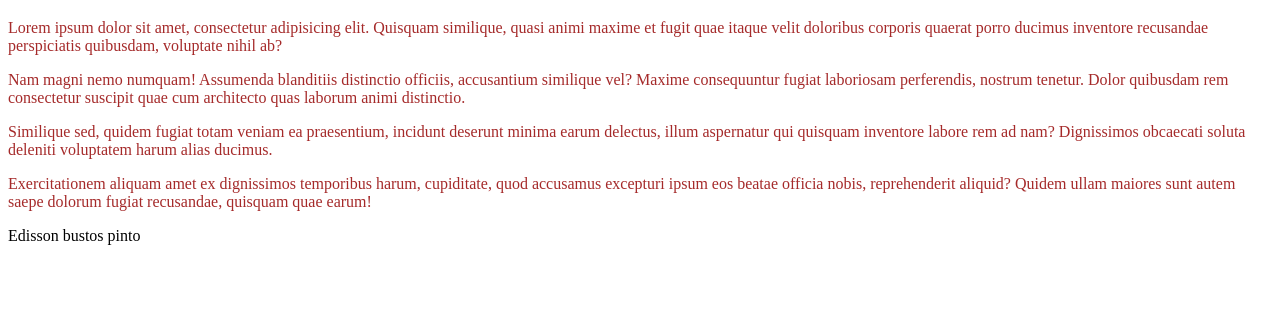
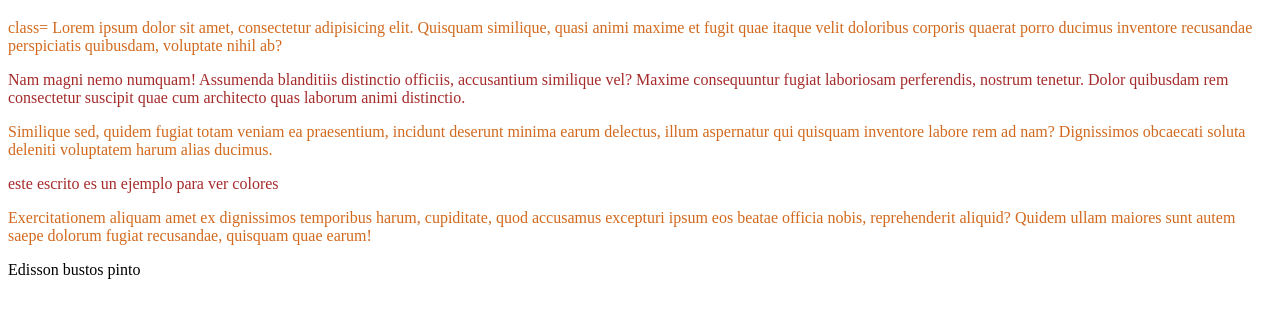
Before and after one commit to edbustos223/curso-tajamar-, a plain HTML site: page Practicas css/prac.html in a window 1280 px wide. Shown: the part 61-378 px from the top of the page. Drawn offline with Linux system fonts and the light colour scheme.

Commit message:
cambio 2

```diff
--- /dev/null
+++ b/Practicas css/extras.css
@@ -0,0 +1 @@
+p.p1{color: crimson}
--- /dev/null
+++ b/Practicas css/herencia.css
@@ -0,0 +1,10 @@
+body{
+     color: chocolate;
+     border: 1px solid black;
+     margen: 5rem;
+}
+
+p {
+
+    color:aqua
+}
--- a/Practicas css/prac.html
+++ b/Practicas css/prac.html
@@ -5,7 +5,9 @@
     <meta name="viewport" content="width=device-width, initial-scale=1.0">
     <meta http-equiv="X-UA-Compatible" content="ie=edge">
     <title>Practicas CSS</title>
+    <!--<link rel="stylesheet" href="style.css"> -->
     <link rel="stylesheet" href="style.css">
+
 </head>
 
 <body>
@@ -14,12 +16,18 @@
     </header>
 
      <main>
+         <article>
+            <p class="p1">class= Lorem ipsum dolor sit amet, consectetur adipisicing elit. Quisquam similique, quasi animi maxime et fugit quae itaque velit doloribus corporis quaerat porro ducimus inventore recusandae perspiciatis quibusdam, voluptate nihil ab?</p>
+            <p class="p1.p2">Nam magni nemo numquam! Assumenda blanditiis distinctio officiis, accusantium similique vel? Maxime consequuntur fugiat laboriosam perferendis, nostrum tenetur. Dolor quibusdam rem consectetur suscipit quae cum architecto quas laborum animi distinctio.</p>
+            <p class="p1">Similique sed, quidem fugiat totam veniam ea praesentium, incidunt deserunt minima earum delectus, illum aspernatur qui quisquam inventore labore rem ad nam? Dignissimos obcaecati soluta deleniti voluptatem harum alias ducimus.</p>
+            <p>este escrito es un ejemplo para ver colores</p>
+            <p class="p1">Exercitationem aliquam amet ex dignissimos temporibus harum, cupiditate, quod accusamus excepturi ipsum eos beatae officia nobis, reprehenderit aliquid? Quidem ullam maiores sunt autem saepe dolorum fugiat recusandae, quisquam quae earum!</p>
+     </main>
 
-        <p>Lorem ipsum dolor sit amet, consectetur adipisicing elit. Quisquam similique, quasi animi maxime et fugit quae itaque velit doloribus corporis quaerat porro ducimus inventore recusandae perspiciatis quibusdam, voluptate nihil ab?</p>
-        <p>Nam magni nemo numquam! Assumenda blanditiis distinctio officiis, accusantium similique vel? Maxime consequuntur fugiat laboriosam perferendis, nostrum tenetur. Dolor quibusdam rem consectetur suscipit quae cum architecto quas laborum animi distinctio.</p>
-        <p>Similique sed, quidem fugiat totam veniam ea praesentium, incidunt deserunt minima earum delectus, illum aspernatur qui quisquam inventore labore rem ad nam? Dignissimos obcaecati soluta deleniti voluptatem harum alias ducimus.</p>
-        <p>Exercitationem aliquam amet ex dignissimos temporibus harum, cupiditate, quod accusamus excepturi ipsum eos beatae officia nobis, reprehenderit aliquid? Quidem ullam maiores sunt autem saepe dolorum fugiat recusandae, quisquam quae earum!</p>
-     </main>
+
+         </article>
+
+
 
 
      <footer>
--- a/Practicas css/style.css
+++ b/Practicas css/style.css
@@ -1,3 +1,8 @@
+
+/*Ejemplo de importacion
+@import "extras.css";
+*/
+
 /*Especificidad:
 
 a - in line
@@ -11,15 +16,12 @@ a.b.c.d
 
 
 
+/*Selector mediante id : NO SUELEN USARSE
+Especificidad 0.1.0.0
+*/
+p.p1.p1¨{color:forestgreen }
 
-
-
-/*Selector mediante id : NO SUELEN USARSE
-Especificidad
-*/
-#p1¨{color:salmon }
-
-
+p.p2¨{color:yellow }
 
 /*Selector mediante clase : LOS MAS IMPORTANTES
 Especificidad: 0.0.1.0
```
